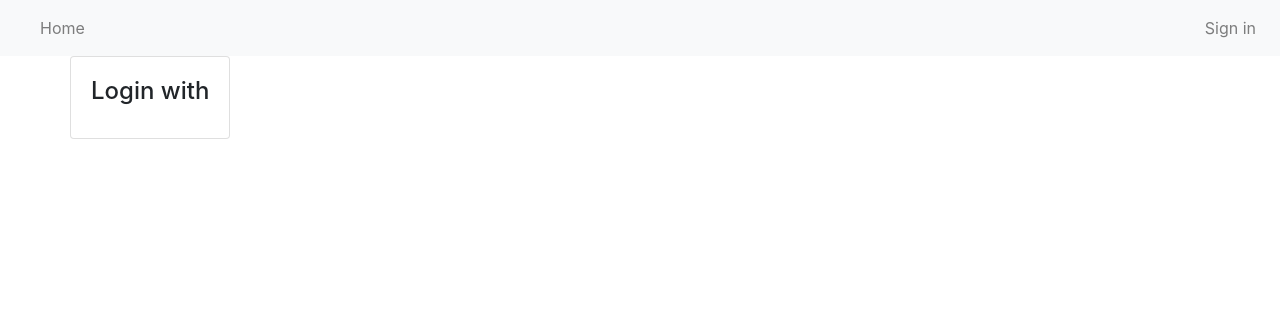
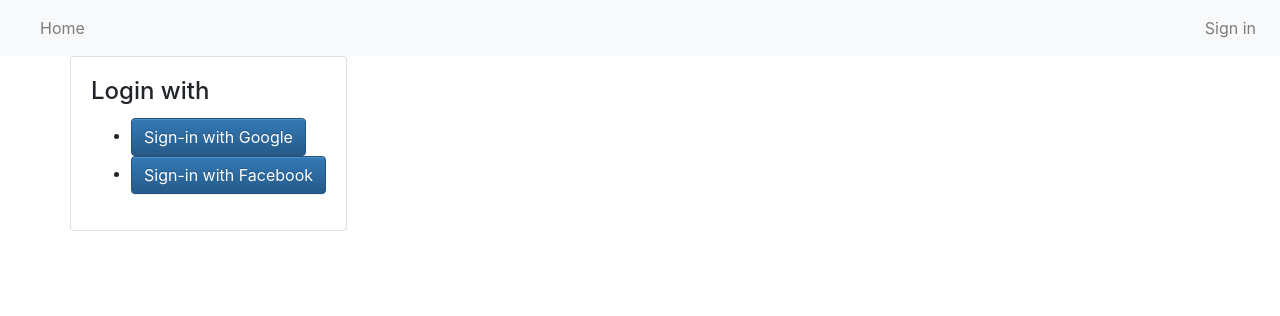
Before and after one commit to danizen/dancertix, a Django app: page /accounts/login/ in a window 1280 px wide. Shown: the top 316 px of the page. Run offline with Django 3.2, Linux system fonts and the light colour scheme; parts of the project's set-up code (start-up, migrations or seed data) failed here and were passed over; some libraries are stand-ins or nearby versions.

Commit message:
Able to login through Google or Facebook
- Facebook needs some work in the pipeline

```diff
--- a/authauth/templates/authauth/login.html
+++ b/authauth/templates/authauth/login.html
@@ -6,6 +6,18 @@
 		<div class="card">
 			<div class="card-body">
 				<h4 class="card-title">Login with</h4>
+				<ul>
+					<li>
+						<a class="btn btn-primary" href="{% url 'social:begin' 'google-oauth2' %}">
+							Sign-in with Google
+						</a>
+					</li>
+					<li>
+						<a class="btn btn-primary" href="{% url 'social:begin' 'facebook' %}">
+							Sign-in with Facebook
+						</a>
+					</li>
+				</ul>
 			</div>
 		</div>
 	</div>
```
Also changed, not shown: conf/settings/heroku.py (+8 -2 lines).
